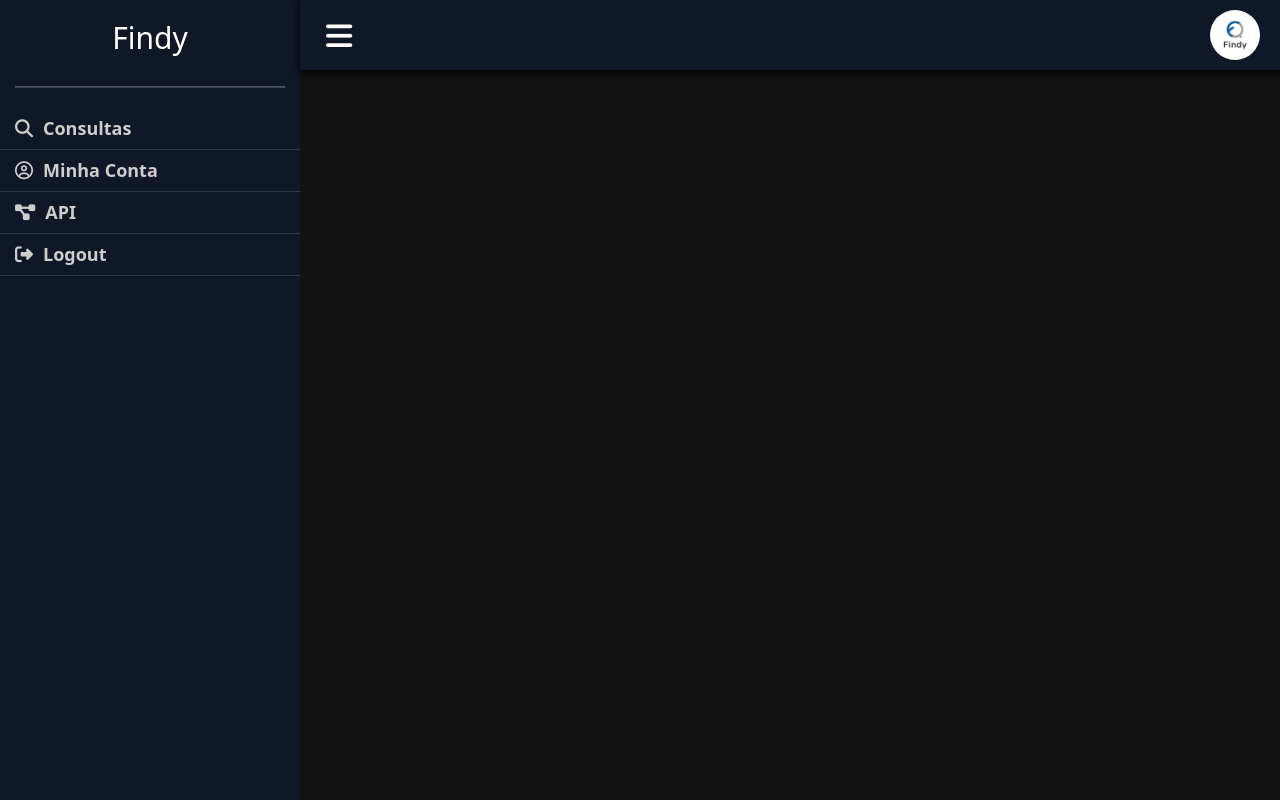
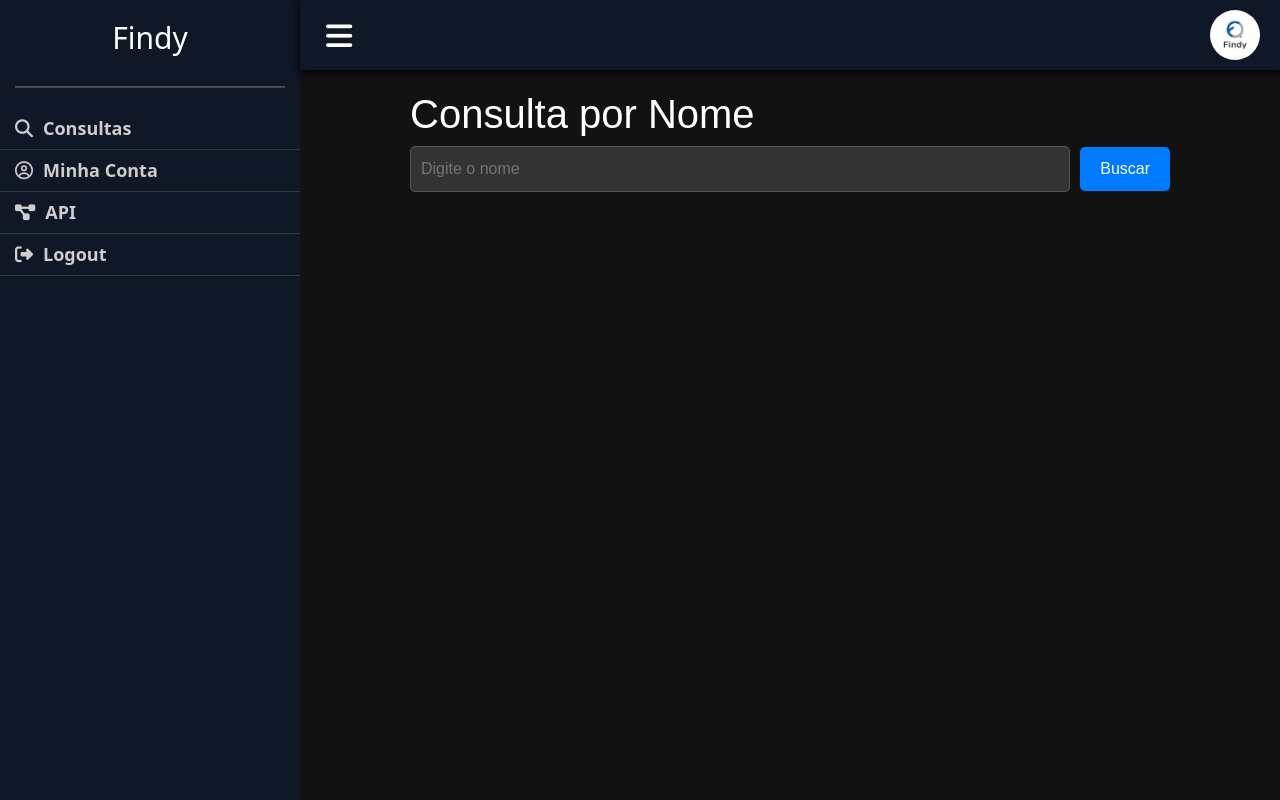
Before and after one commit to lussandro/painel, a React (Create React App) app: page /nome in a window 1280 px wide. Built offline with nearby package versions, Linux system fonts and the light colour scheme.

Commit message:
Adicionado consulta completa de placas

```diff
--- a/src/App.js
+++ b/src/App.js
@@ -11,6 +11,7 @@
 import UserPanel from "./pages/UserPanel";
 import CpfConsulta from "./pages/CpfConsulta";
 import ConsultaPlaca from "./pages/ConsultaPlaca";
+import ConsultaNome from "./pages/Nome";
 
 
 function App() {
@@ -30,6 +31,7 @@
             <Route path="/email" element={<Emails />} />
             <Route path="/user" element={<UserPanel />} />
             <Route path="/sniper" element={<CpfConsulta />} />
+            <Route path="/nome" element={<ConsultaNome />} />
           </Routes>
         </Menu>
       </BrowserRouter>
--- a/src/pages/Cns.js
+++ b/src/pages/Cns.js
@@ -14,7 +14,7 @@
 
   const fetchData = async () => {
     try {
-      const response = await axios.get(`https://api.local:5000/api/consulta_cns?cns=${cns}`);
+      const response = await axios.get(`http://localhost:5000/api/consulta_cns?cns=${cns}`);
       setUserData(response.data.complete_data); // Accessing complete_data from response
       setError(null);
     } catch (error) {
--- a/src/pages/ConsultaPlaca.js
+++ b/src/pages/ConsultaPlaca.js
@@ -14,7 +14,7 @@
 
   const fetchData = async () => {
     try {
-      const response = await axios.get(`http://veiculos.local:3000/veiculo/${placa}`);
+      const response = await axios.get(`http://localhost:3000/veiculo/${placa}`);
       setVehicleData(response.data.data);
       setError(null);
     } catch (error) {
--- a/src/pages/Cpf.js
+++ b/src/pages/Cpf.js
@@ -14,7 +14,7 @@
 
   const fetchData = async () => {
     try {
-      const response = await axios.get(`https://api.local:5000/api/consulta_cpf?cpf=${cpf}`);
+      const response = await axios.get(`http://localhost:5000/api/consulta_cpf?cpf=${cpf}`);
       setUserData(response.data.complete_data); // Accessing complete_data from response
       setError(null);
     } catch (error) {
--- a/src/pages/Email.js
+++ b/src/pages/Email.js
@@ -15,7 +15,7 @@
 
   const fetchData = async () => {
     try {
-      const response = await axios.get(`https://localhost:5001/consulta/${cpf}`);
+      const response = await axios.get(`http://localhost:5001/consulta/${cpf}`);
       const userData = response.data[0];
       setUserData(userData);
       setError(null);
--- /dev/null
+++ b/src/pages/Nome.js
@@ -0,0 +1,86 @@
+import React, { useState } from 'react';
+import axios from 'axios';
+
+function ConsultaNome() {
+  const [userData, setUserData] = useState([]);
+  const [error, setError] = useState(null);
+  const [nome, setNome] = useState('');
+
+  const handleInputChange = (event) => {
+    setNome(event.target.value);
+  };
+
+  const fetchData = async () => {
+    try {
+      const response = await axios.get(`http://localhost:5000/api/consulta_nome?nome=${nome}`);
+      setUserData(response.data); // Setting received data to state
+      setError(null);
+    } catch (error) {
+      console.error('Error fetching data:', error);
+      setError('Nome não encontrado!');
+      setUserData([]); // Resetting user data on error
+    }
+  };
+
+  const handleSearch = () => {
+    fetchData();
+  };
+
+  const formatDate = (dateString) => {
+    const date = new Date(dateString);
+    const day = date.getDate().toString().padStart(2, '0');
+    const month = (date.getMonth() + 1).toString().padStart(2, '0');
+    const year = date.getFullYear();
+    return `${day}/${month}/${year}`;
+  };
+
+  return (
+    <div className="container">
+      <h1>Consulta por Nome</h1>
+      <div className="search-container">
+        <input
+          type="text"
+          value={nome}
+          onChange={handleInputChange}
+          placeholder="Digite o nome"
+          className="search-input"
+        />
+        <button onClick={handleSearch} className="search-button">
+          Buscar
+        </button>
+      </div>
+      {error && <p className="error">{error}</p>}
+      {userData.length > 0 && (
+        <div className="user-data">
+          <h2>Resultados</h2>
+          <table>
+            <thead>
+              <tr>
+                <th>CPF</th>
+                <th>Data de Nascimento</th>
+                <th>Nome da Mãe</th>
+                <th>RG</th>
+                <th>Nacionalidade</th>
+                <th>Título de Eleitor</th>
+              </tr>
+            </thead>
+            <tbody>
+              {userData.map((user, index) => (
+                <tr key={index}>
+                  <td>{user[1]}</td>
+                  <td>{formatDate(user[2])}</td>
+                  <td>{user[3]}</td>
+                  <td>{user[4]}</td>
+                  <td>{user[5]}</td>
+                  <td>{user[6]}</td>
+                </tr>
+              ))}
+            </tbody>
+          </table>
+        </div>
+      )}
+    </div>
+  );
+}
+
+export default ConsultaNome;
--- a/src/pages/Telefones.js
+++ b/src/pages/Telefones.js
@@ -28,7 +28,7 @@
 
   const fetchData = async () => {
     try {
-      const response = await axios.get(`https://api.local:5000/api/consulta_telefone?ddd=${ddd}&telefone=${telefone}`);
+      const response = await axios.get(`http://localhost:5000/api/consulta_telefone?ddd=${ddd}&telefone=${telefone}`);
       setTelefoneData(response.data.data);
       setError(null);
 
```
